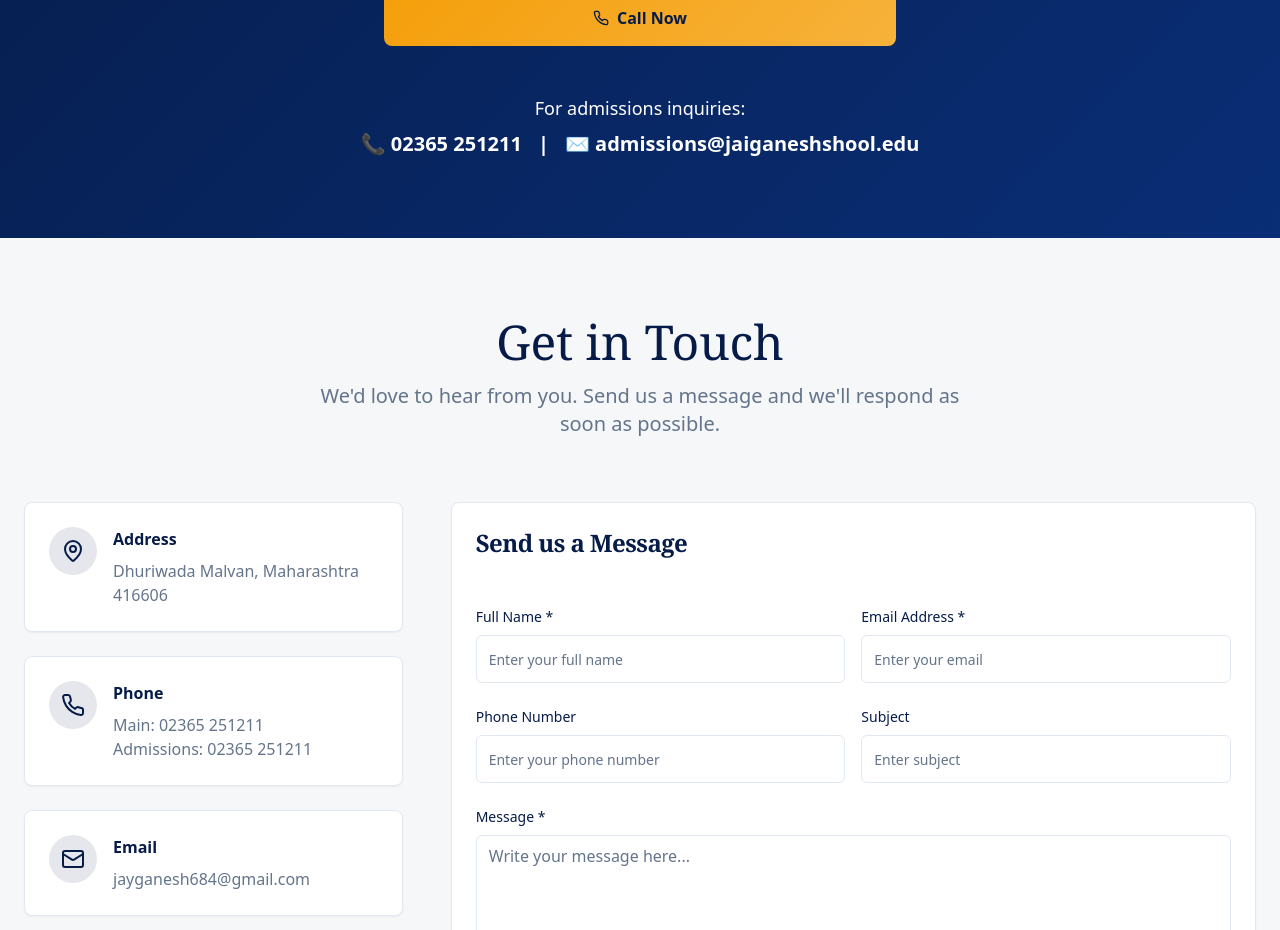
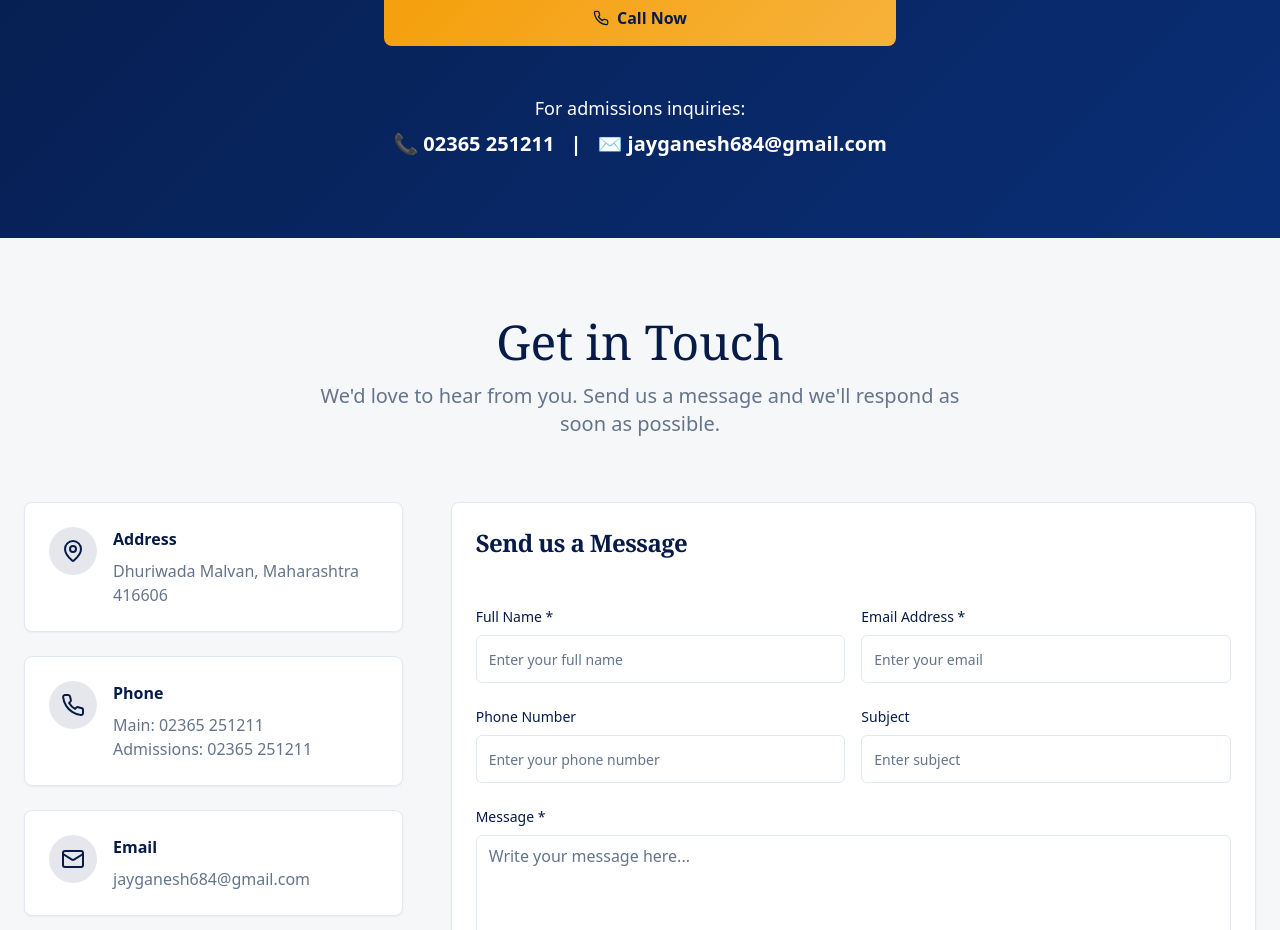
Before and after one commit to aaronF-dev/Jay-Ganesh-, a React (Vite) app: page / in a window 1280 px wide. Shown: the part 8242-9172 px from the top of the page. Built offline with nearby package versions, Linux system fonts and the light colour scheme.

Commit message:
great-1 26 OCT committ

```diff
--- a/src/contexts/LanguageContext.tsx
+++ b/src/contexts/LanguageContext.tsx
@@ -95,7 +95,7 @@ const translations = {
     'admissions.cta': 'Call Now',
     'admissions.contact.title': 'For admissions inquiries:',
     'admissions.contact.phone': '📞 02365 251211',
-    'admissions.contact.email': '✉️ admissions@jaiganeshshool.edu',
+    'admissions.contact.email': '✉️ jayganesh684@gmail.com',
 
     // Contact
     'contact.title': 'Get in Touch',
@@ -327,7 +327,7 @@ const translations = {
     'admissions.cta': 'आता कॉल करा',
     'admissions.contact.title': 'प्रवेश चौकशीसाठी:',
     'admissions.contact.phone': '📞 ०२३६५ २५१२११',
-    'admissions.contact.email': '✉️ admissions@jaiganeshshool.edu',
+    'admissions.contact.email': '✉️ jayganesh684@gmail.com',
 
     // Contact
     'contact.title': 'संपर्कात रहा',
```
